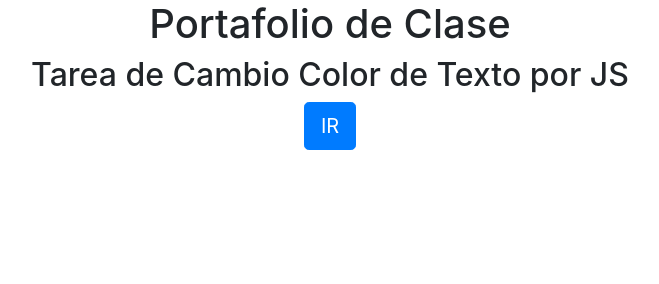
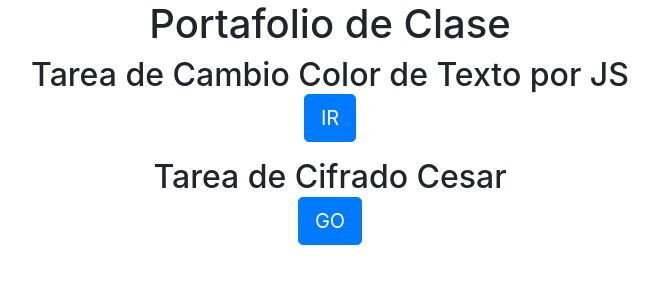
Before and after one commit to Janet-I/Devoirs, a plain HTML site: page Index.html in a window 1280 px wide. Shown: the whole page, without its empty margins (310-969 px from the left). Drawn offline with nearby package versions, Linux system fonts and the light colour scheme.

Commit message:
Modificar la tarea 1 para que esté estructurado dentro de un dif. Agregar una 2a estructura dif, similar a la primera para la tarea 2 de Cifrado Cesar.

```diff
--- a/Index.html
+++ b/Index.html
@@ -11,9 +11,23 @@
   </head>
   <body>
   <h1 id="titulo" class="text-center">Portafolio de Clase</h1>
-  <h2 id="subtitulo" class="text-center">Tarea de Cambio Color de Texto por JS</h2>
-  <p class="text-center">
-    <a href="./colorjs.html" class="btn btn-primary btn-lg">IR</a>
-  </p>
+  <!--TAREA 1 CAMBIO DE COLOR CON JS  -->
+  <div>
+    <h2 id="subtitulo1" class="text-center">Tarea de Cambio Color de Texto por JS
+      <p class="text-center">
+        <a href="./colorjs.html" class="btn btn-primary btn-lg">IR
+        </a>
+      </p>
+    </h2>
+  </div>
+  <!--TAREA 2 CIFRADO CESAR  -->
+  <div>
+    <h2 id="subitulo2" class="text-center">Tarea de Cifrado Cesar
+      <p class="text-center">
+        <a href="cifradocesar.html" class="btn btn-primary btn-lg">GO
+        </a>
+      </p>
+    </h2>
+  </div>
   </body>
 </html>
```
